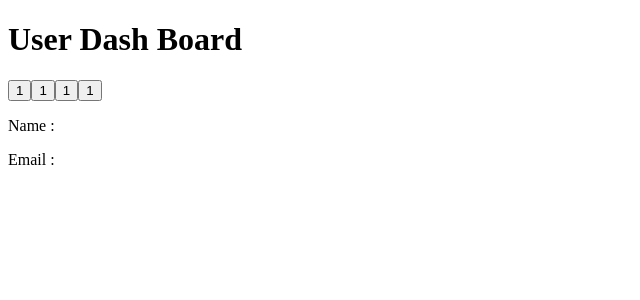
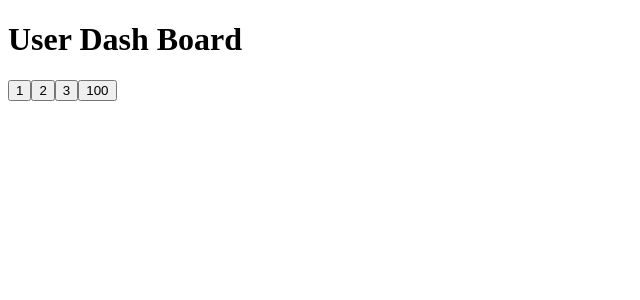
Before and after one commit to sundaramrap/depo_aug2024, a React (Create React App) app: page / in a window 1280 px wide. Shown: the top 300 px of the page, without its empty margins (0-640 px from the left). Built offline with nearby package versions, Linux system fonts and the light colour scheme.

Commit message:
'fetchapiupdation'

```diff
--- a/src/Aug13/Button.js
+++ b/src/Aug13/Button.js
@@ -1,9 +1,9 @@
 import React from "react";
 
-export default function Button() {
+export default function Button({ onClick, lable }) {
   return (
     <>
-      <button>1</button>
+      <button onClick={onClick}>{lable}</button>
     </>
   );
 }
--- a/src/Aug13/UserDashBoard.js
+++ b/src/Aug13/UserDashBoard.js
@@ -4,9 +4,11 @@ import Button from "./Button";
 export default function UserDashBoard() {
   const [userData, setUserData] = useState(null);
 
-  const handleUserData = async () => {
+  const handleUserData = async (id) => {
     try {
-      const response = await fetch("");
+      const response = await fetch(`https://reqres.in/api/users/${id}`);
+      const data = await response.json();
+      setUserData(data.data);
     } catch (error) {
       console.log("Error in fetchinf the data ::", error);
     }
@@ -16,17 +18,20 @@ export default function UserDashBoard() {
     <>
       <h1>User Dash Board</h1>
       <div>
-        <Button />
-        <Button />
-        <Button />
-        <Button />
+        <Button onClick={() => handleUserData(1)} lable="1" />
+        <Button onClick={() => handleUserData(2)} lable="2" />
+        <Button onClick={() => handleUserData(3)} lable="3" />
+        <Button onClick={() => handleUserData(4)} lable="100" />
       </div>
-
-      <div>
-        <p>Name :</p>
-        <p>Email :</p>
-        <img />
-      </div>
+      {userData && (
+        <div>
+          <p>
+            Name :{userData.first_name} {userData.last_name}
+          </p>
+          <p>Email :{userData.email}</p>
+          <img src={userData.avatar} alt={userData.first_name} />
+        </div>
+      )}
     </>
   );
 }
```
